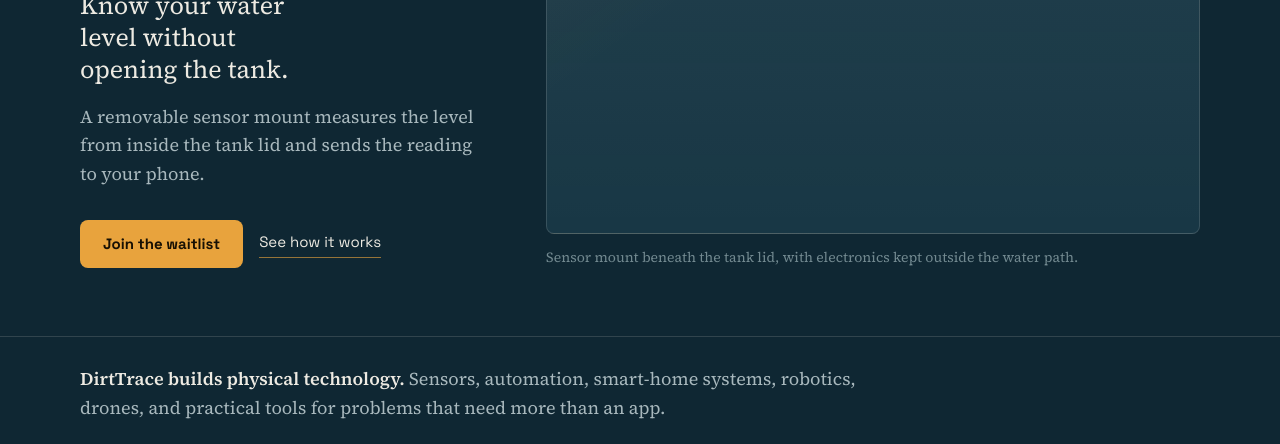
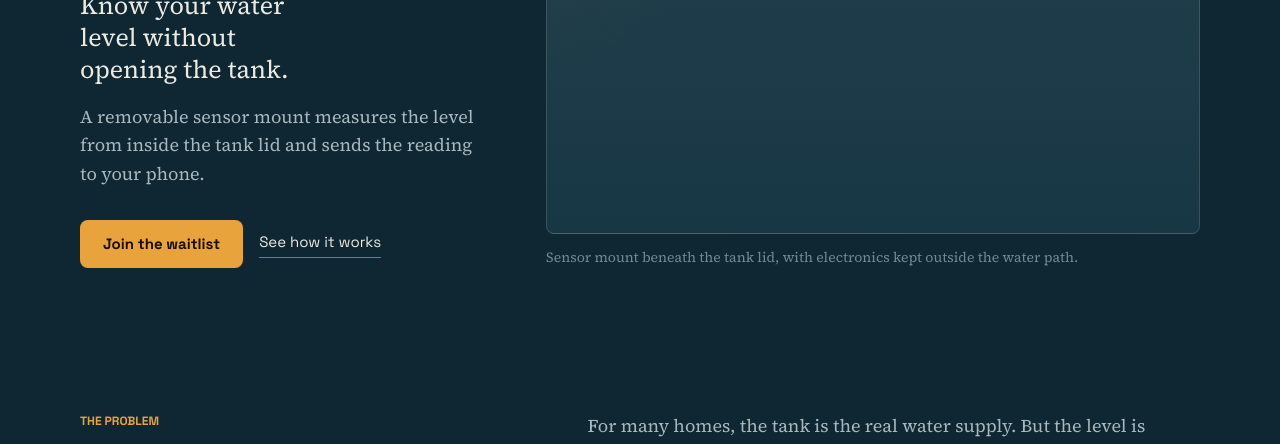
Before and after one commit to Dirttrace/DirtTrace, a plain HTML site: page index.html in a window 1280 px wide. Shown: the part 461-905 px from the top of the page. Drawn offline with Linux system fonts and the light colour scheme.

Commit message:
Update index.html

```diff
--- a/index.html
+++ b/index.html
@@ -696,12 +696,6 @@
     </div>
   </section>
 
-  <div class="intro-line">
-    <div class="wrap">
-      <p><strong>DirtTrace builds physical technology.</strong> Sensors, automation, smart-home systems, robotics, drones, and practical tools for problems that need more than an app.</p>
-    </div>
-  </div>
-
   <section class="problem">
     <div class="wrap split">
       <div>
```
